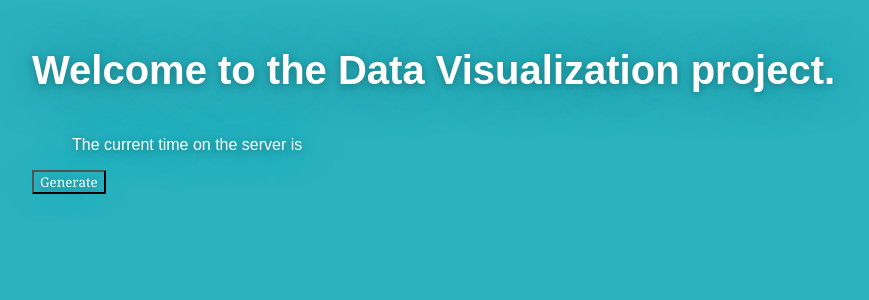
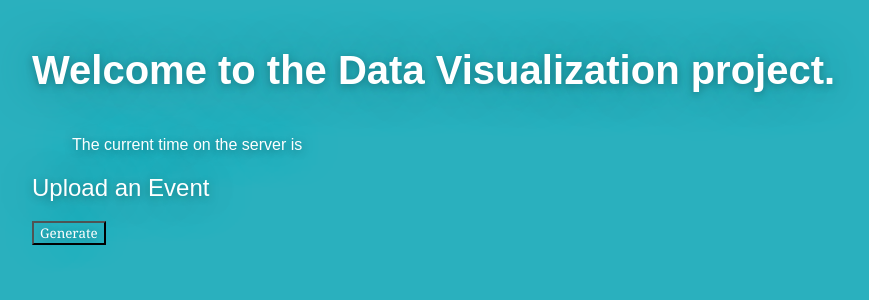
Before and after one commit to brightinteractive/data-visualization-front-end, an Angular app: page / in a window 1280 px wide. Shown: the top 300 px of the page, without its empty margins (0-869 px from the left). Built offline with nearby package versions, Linux system fonts and the light colour scheme; no server answers.

Commit message:
minor changes

```diff
--- a/src/app/components/upload-event/upload-event.component.html
+++ b/src/app/components/upload-event/upload-event.component.html
@@ -1,3 +1,6 @@
+<h2>Upload an Event</h2>
+<!-- <form action=""></form> -->
+
 <button (click)="uploadEvent()">
   Generate
 </button>
```
Also changed, not shown: src/app/models/event.ts (added, +7 -0 lines).
